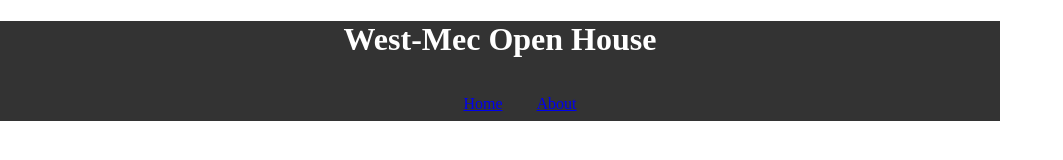
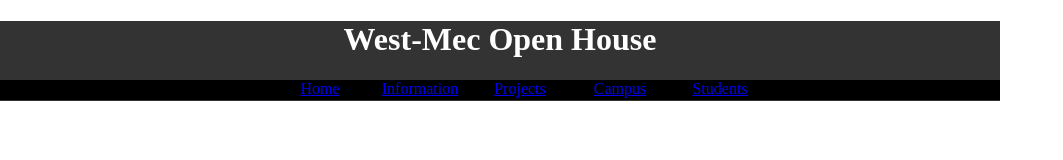
Before and after one commit to clocksin-nick-wm/Open-House-Website, a plain HTML site: page Open House/Index.html in a window 1280 px wide. Shown: the whole page, without its empty margins (0-1063 px from the left). Drawn offline with Linux system fonts and the light colour scheme.

Commit message:
Edited the navigation bar and added descriptions for each class link

```diff
--- a/Open House/Index.html
+++ b/Open House/Index.html
@@ -11,7 +11,10 @@
         <nav>
             <ul>
                 <li><a href="Index.html">Home</a></li>
-                <li><a href="a">About</a></li>
+                <li><a href="a">Information</a></li>
+                <li><a href="a">Projects</a></li>
+                <li><a href="a">Campus</a></li>
+                <li><a href="a">Students</a></li>
             </ul>
         </nav>
 
--- a/Open House/Stylesheet.css
+++ b/Open House/Stylesheet.css
@@ -6,11 +6,14 @@ h1 {
 #header {
     background-color: #333;
     width: 1000px;
-    height: 100px;
+    height: 80px;
 }
 
 nav {
     text-align: center;
+    background-color: black;
+    width: 1000px;
+    height: 20px;
 }
 
 nav > ul > li {
@@ -18,7 +21,7 @@ nav > ul > li {
     text-align: center;
     text-decoration: none;
     color: white;
-    padding: 15px;
+    width: 10%;
 }
 body {
     padding: 0;
```
